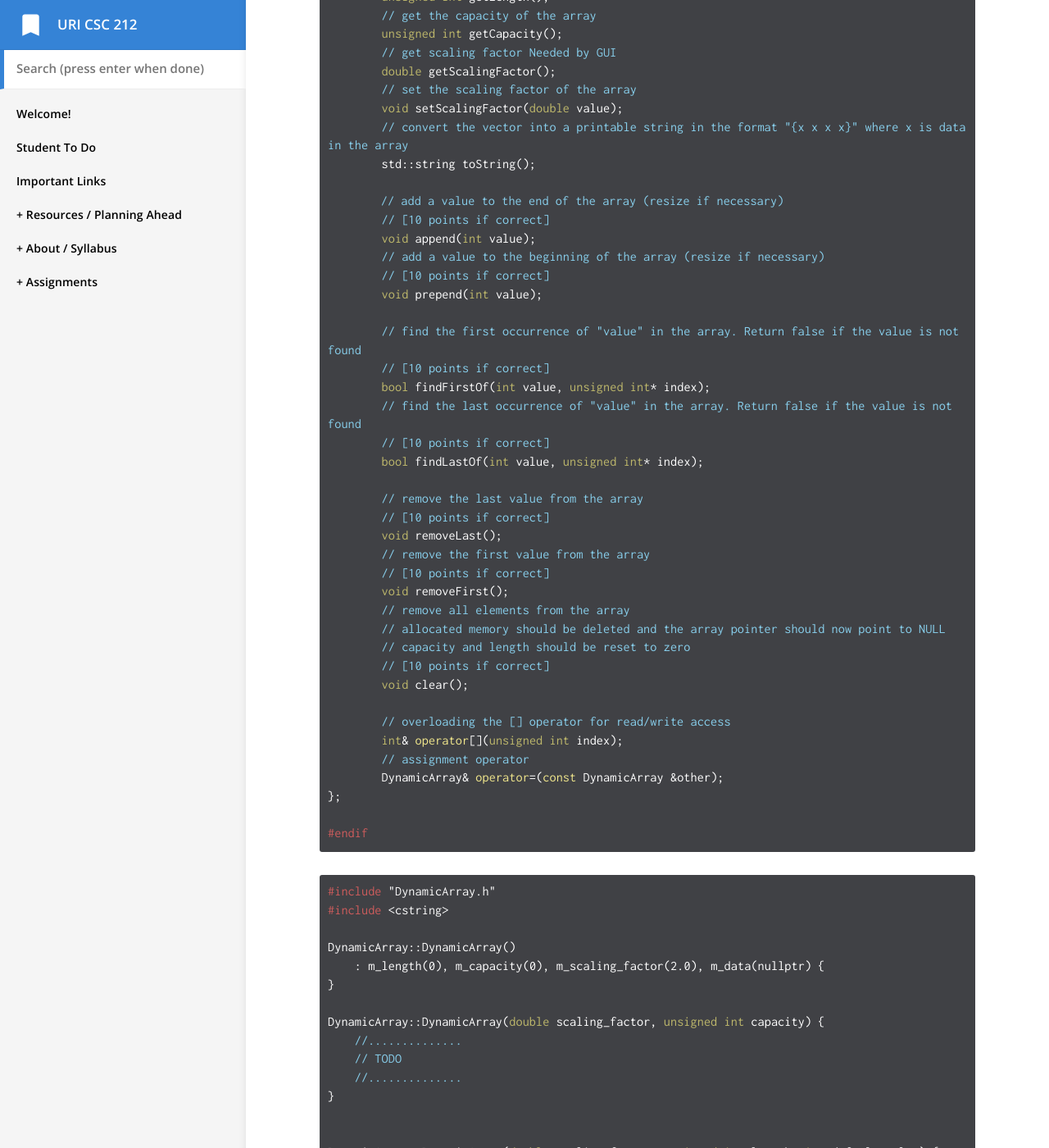
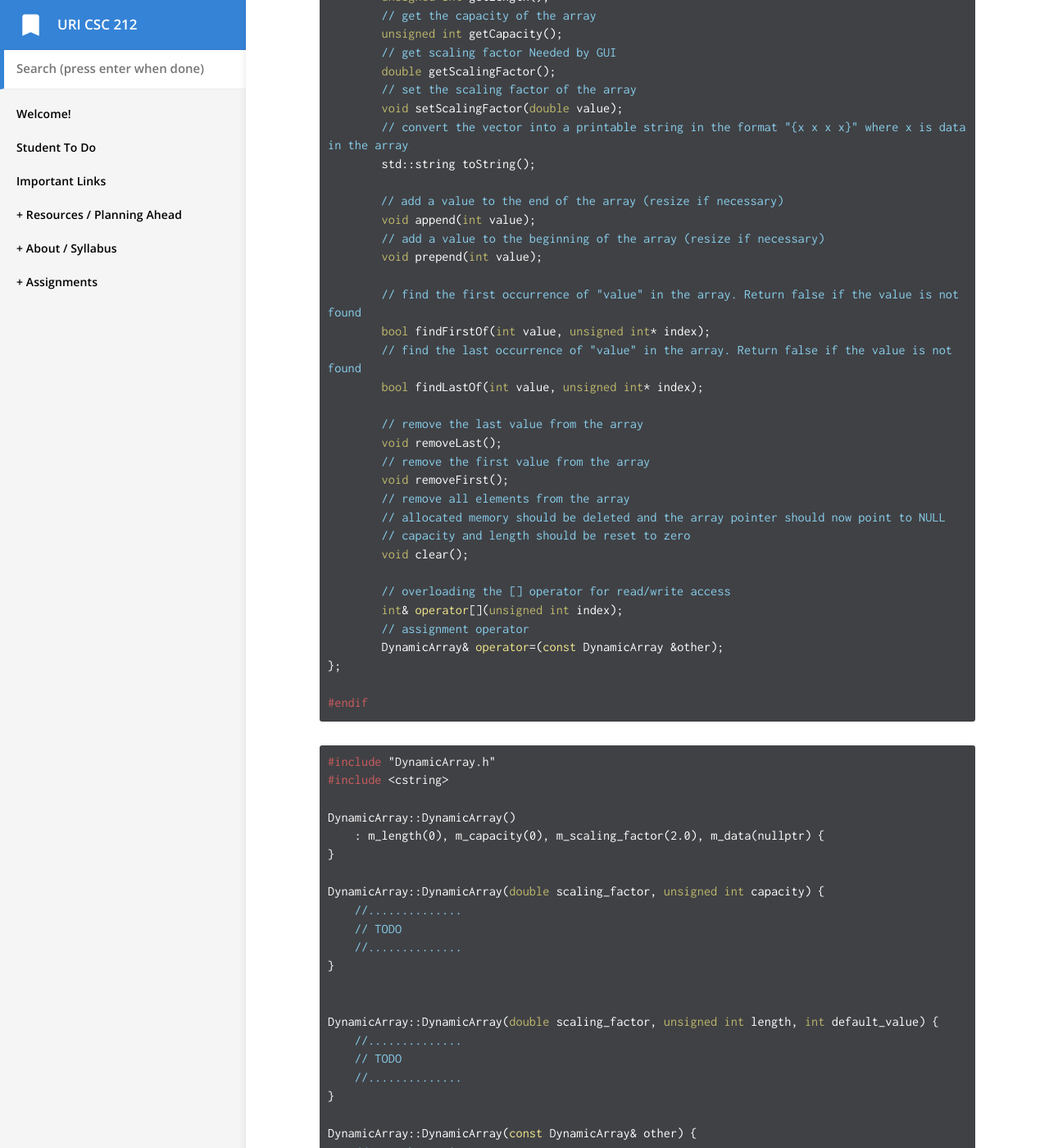
Before and after one commit to vcc-csc212/sp21-archive, a Jekyll site: the page built from _docs/labs/lab-03/lab-03.md, in a window 1280 px wide and 1400 px high, scrolled down 4472 px. Shown: the whole window at 82% size. Built offline with Jekyll 4.4.1, drawn with Linux system fonts in a browser that asks for light colours.

Commit message:
removied points comments

```diff
--- a/_docs/labs/lab-03/lab-03.md
+++ b/_docs/labs/lab-03/lab-03.md
@@ -112,29 +112,22 @@ class DynamicArray {
         std::string toString();
 
     	// add a value to the end of the array (resize if necessary)
-        // [10 points if correct]
         void append(int value);
         // add a value to the beginning of the array (resize if necessary)
-        // [10 points if correct]
         void prepend(int value);
 
         // find the first occurrence of "value" in the array. Return false if the value is not found
-        // [10 points if correct]
         bool findFirstOf(int value, unsigned int* index);
         // find the last occurrence of "value" in the array. Return false if the value is not found
-        // [10 points if correct]
         bool findLastOf(int value, unsigned int* index);
 
         // remove the last value from the array
-        // [10 points if correct]
         void removeLast();
         // remove the first value from the array
-        // [10 points if correct]
         void removeFirst();
         // remove all elements from the array
         // allocated memory should be deleted and the array pointer should now point to NULL
         // capacity and length should be reset to zero
-        // [10 points if correct]
         void clear();
 
         // overloading the [] operator for read/write access
```
Also changed, not shown: 1 other file.
